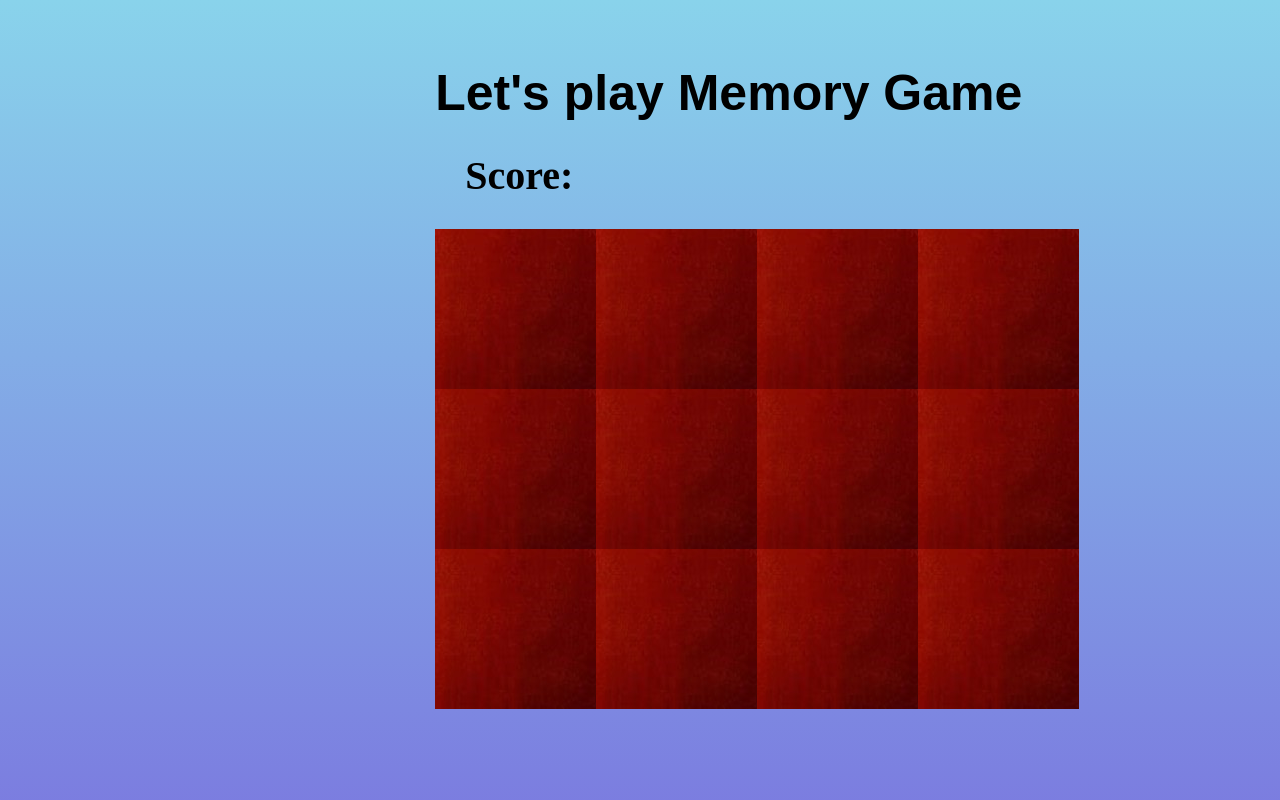
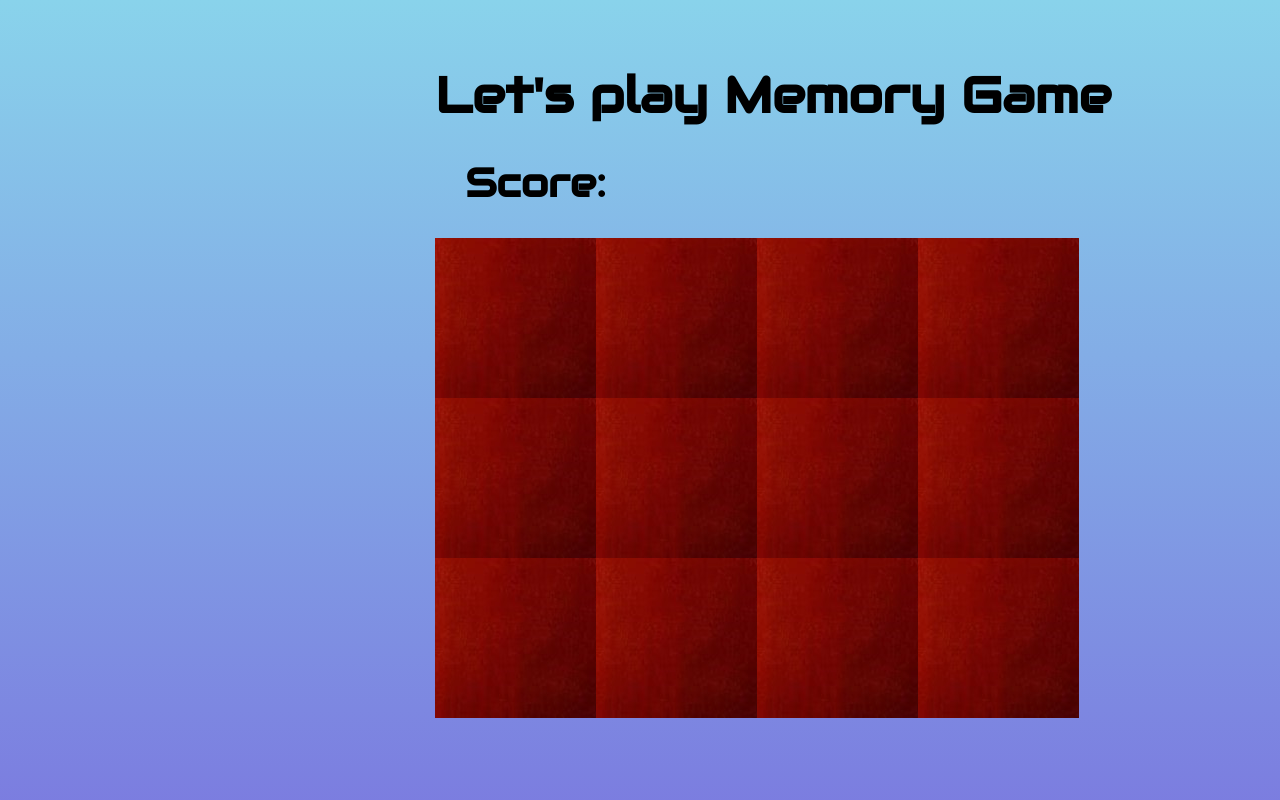
Before and after one commit to 04kumarisakshi/memory-game, a plain HTML site: page index.html in a window 1280 px wide. Shown: the top 800 px of the page. Drawn offline with Linux system fonts and the light colour scheme.

Commit message:
changed font style of h1 and h3

```diff
--- a/index.css
+++ b/index.css
@@ -3,13 +3,15 @@
     padding: 0;
 
 }
+
 h1{
     font-size: 50px;
-    font-family: sans-serif;
+    font-family: "Audiowide", sans-serif;
 }
 h3{
   font-size: 40px;
     padding: 30px;
+    font-family: "Audiowide", sans-serif;
 }
 .grid {
     display: flex;
--- a/index.html
+++ b/index.html
@@ -6,6 +6,8 @@
     <meta name="viewport" content="width=device-width, initial-scale=1.0">
     <title>Memory Game</title>
     <link rel="stylesheet" href="index.css">
+    <link rel="stylesheet" href="https://fonts.googleapis.com/css?family=Audiowide">
+
 </head>
 <body>
     <main>
```
